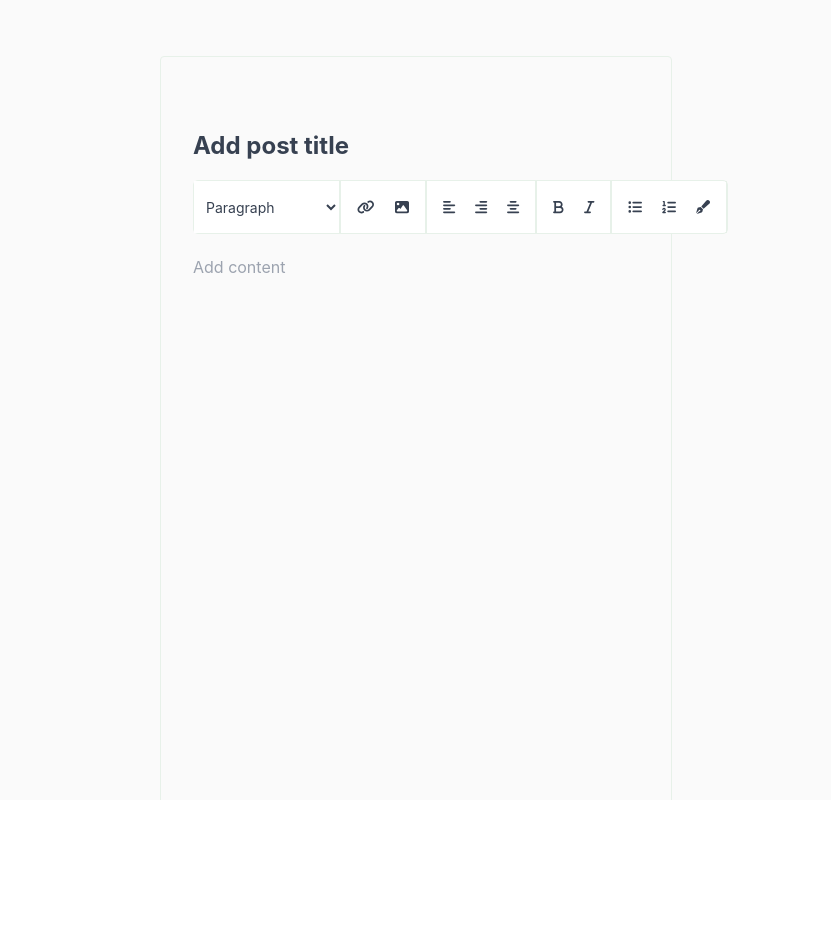
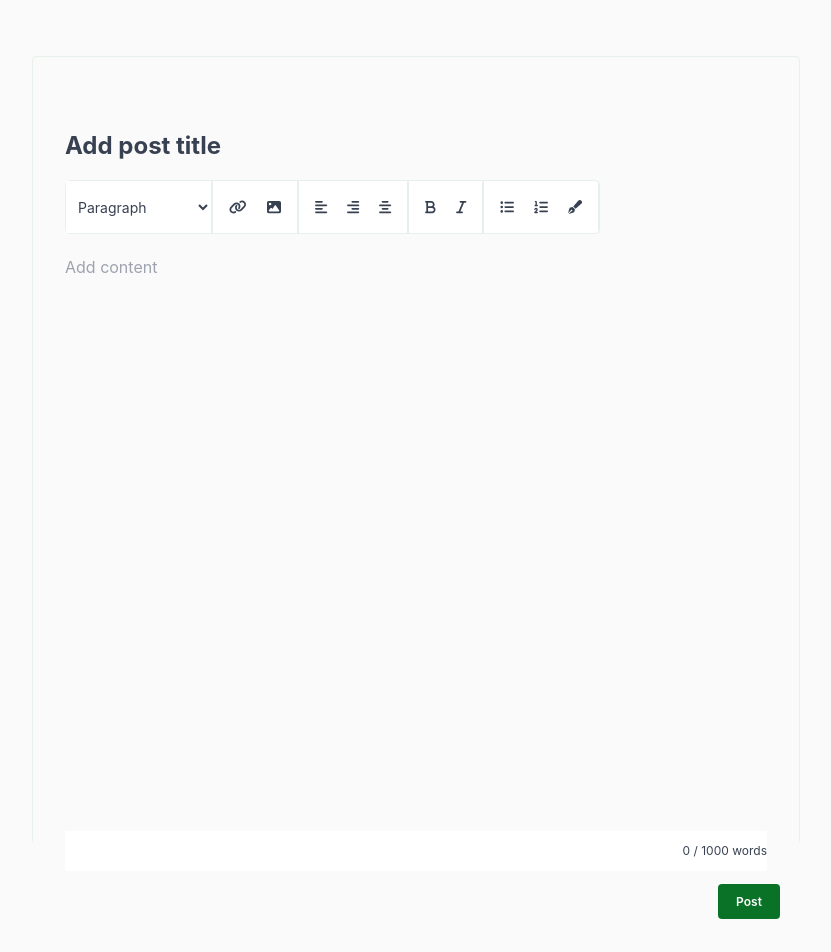
Before and after one commit to HisRoyalWONGiness/rich-text-editor, a React (Create React App) app: page / in a window 1280 px wide. Shown: the top 952 px of the page, without its empty margins (224-1055 px from the left). Before the commit the page ends 800 px from the top, so only its background shows below. Built offline with nearby package versions, Linux system fonts and the light colour scheme.

Commit message:
Image looks better

```diff
--- a/src/App.js
+++ b/src/App.js
@@ -95,16 +95,19 @@ const App = () => {
 
       const updatedInsertDelta = {
         ops: [
-          { insert: `<img src="${imageDataUrl}" alt="Inserted Image" />\n` },
+          {
+            insert: `<img style="display: block; margin: auto; max-width: 100%;" src="${imageDataUrl}" alt="Inserted Image" />\n`,
+          },
         ],
       };
-
-      console.log("DELTA", updatedInsertDelta);
 
       editor.clipboard.dangerouslyPasteHTML(
         cursorPosition,
         updatedInsertDelta.ops[0].insert
       );
+
+      editor.clipboard.dangerouslyPasteHTML(cursorPosition + 1, "\n");
+
       editor.setSelection(cursorPosition + 2, "silent");
       editor.focus();
     };
@@ -168,12 +171,12 @@ const App = () => {
   ];
 
   return (
-    <div className="h-screen text-gray-700 text-xs overflow-y-auto bg-[#FAFAFA] w-screen">
-      <div className="sm:w-4/5 md:w-2/5 sm:mx-auto h-full mx-auto my-14">
+    <div className="text-gray-700 text-xs overflow-y-auto bg-[#FAFAFA] w-screen">
+      <div className="sm:w-4/5 md:w-3/5 sm:mx-auto h-full mx-auto my-14">
         <div className="w-full border border-[#E7F1E9] rounded-[4px]">
           <div className="w-full mt-12 h-[1px]" />
 
-          <div className="relative h-[813px] pb-[32px] px-[32px]">
+          <div className="relative h-[713px] pb-[32px] px-[32px]">
             <div className=" mt-[24px] mb-[18px]">
               <input
                 type="text"
@@ -241,7 +244,13 @@ const App = () => {
             <ReactQuill
               ref={editorRef}
               theme="snow"
-              style={{ height: "auto" }}
+              style={{
+                height: "auto",
+                width: "100%",
+                maxHeight: "600px",
+                overflow: "auto",
+                paddingBottom: "50px",
+              }}
               value={editorHtml}
               onChange={handleChange}
               onBlur={handleWordCountLimit}
@@ -346,10 +355,12 @@ const App = () => {
               </div>
             )}
             <div
-              className="absolute z-0 flex items-center justify-end bottom-0 right-0 pr-5 h-10 w-full bg-white"
-              style={{ zIndex: -1 }}
+              className="absolute px-[32px] bg-[#FAFAFA] -bottom-7 right-0 h-10 w-full"
+              style={{ zIndex: 0 }}
             >
-              {wordCount} / 1000 words
+              <div className="bg-white h-full flex w-full items-center justify-end">
+                {wordCount} / 1000 words
+              </div>
             </div>
           </div>
         </div>{" "}
--- a/src/index.css
+++ b/src/index.css
@@ -27,3 +27,9 @@ code {
   heigth: 100% !important;
   /* Add any other styles you need */
 }
+
+.ql-editor p img {
+  display: block;
+  margin: auto;
+  max-width: 100%;
+}
```
